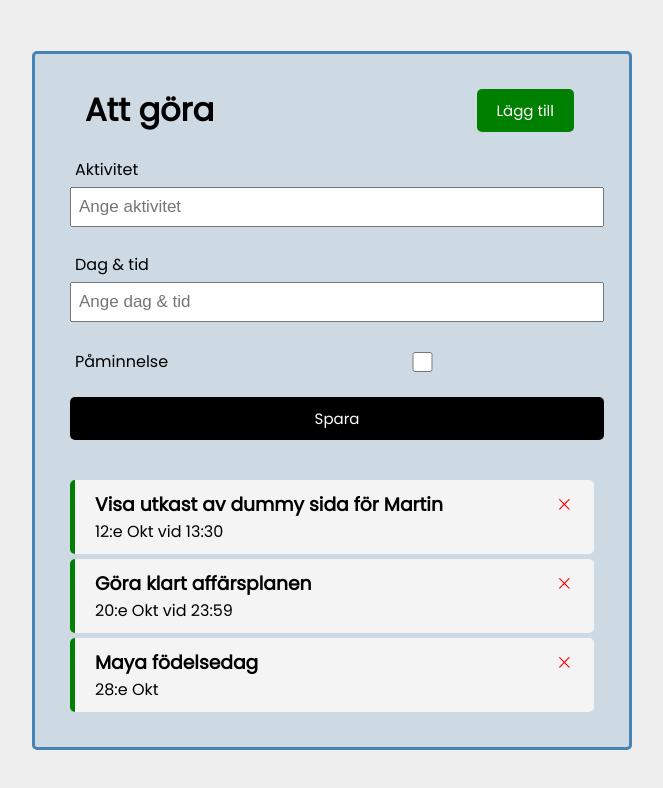
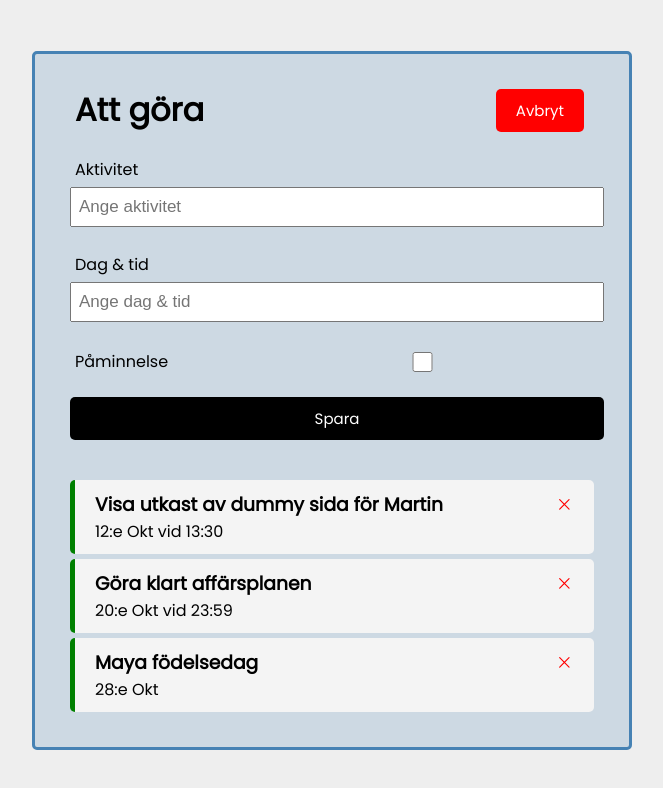
Before and after one commit to svenskOST/TaskTracker, a React (Vite) app: page / in a window 1280 px wide. Both pictures are taken after a click on the button "Lägg till". Shown: the top 788 px of the page, without its empty margins (308-971 px from the left). Built offline with nearby package versions, Linux system fonts and the light colour scheme.

Commit message:
header knappen ändrar nu sina props till button

```diff
--- a/src/components/AddTask.jsx
+++ b/src/components/AddTask.jsx
@@ -9,9 +9,9 @@ function AddTask({ onAdd }) {
    function onSubmit(e) {
       e.preventDefault()
 
-      if(!text){
-        alert('Var vänlig ange aktivitet')
-        return
+      if (!text) {
+         alert('Var vänlig ange aktivitet')
+         return
       }
 
       onAdd({ text, day, reminder })
@@ -24,8 +24,9 @@ function AddTask({ onAdd }) {
    return (
       <form className='add-form' onSubmit={onSubmit}>
          <div className='form-control'>
-            <label>Aktivitet</label>
+            <label htmlFor='1'>Aktivitet</label>
             <input
+               id='1'
                type='text'
                placeholder='Ange aktivitet'
                value={text}
@@ -33,8 +34,9 @@ function AddTask({ onAdd }) {
             />
          </div>
          <div className='form-control'>
-            <label>Dag & tid</label>
+            <label htmlFor='2'>Dag & tid</label>
             <input
+               id='2'
                type='text'
                placeholder='Ange dag & tid'
                value={day}
@@ -42,8 +44,9 @@ function AddTask({ onAdd }) {
             />
          </div>
          <div className='form-control form-control-check'>
-            <label>Påminnelse</label>
+            <label htmlFor='3'>Påminnelse</label>
             <input
+               id='3'
                type='checkbox'
                checked={reminder}
                value={reminder}
--- a/src/components/Container.jsx
+++ b/src/components/Container.jsx
@@ -46,7 +46,7 @@ function Container() {
 
    return (
       <div className='container'>
-         <Header onAdd={() => setShowForm(!showForm)} title='Att göra' />
+         <Header onAdd={() => setShowForm(!showForm)} title='Att göra' showForm={showForm} />
          {showForm && <AddTask onAdd={addTask} />}
          {tasks.length > 0 ? (
             <Tasks
--- a/src/components/Header.jsx
+++ b/src/components/Header.jsx
@@ -2,11 +2,15 @@
 import PropTypes from 'prop-types'
 import Button from './Button'
 
-function Header({ title, onAdd }) {
+function Header({ title, onAdd, showForm }) {
    return (
       <header className='header'>
          <h1>{title}</h1>
-         <Button color='green' text='Lägg till' onClick={onAdd} />
+         <Button
+            color={`${!showForm ? 'green' : 'red'}`}
+            text={`${!showForm ? 'Lägg till' : 'Avbryt'}`}
+            onClick={onAdd}
+         />
       </header>
    )
 }
--- a/src/index.css
+++ b/src/index.css
@@ -42,7 +42,7 @@ body {
   justify-content: space-between;
   align-items: center;
   margin-bottom: 20px;
-  padding: 0 20px 0 20px;
+  padding: 0 10px 0 10px;
 }
 
 .btn {
```
